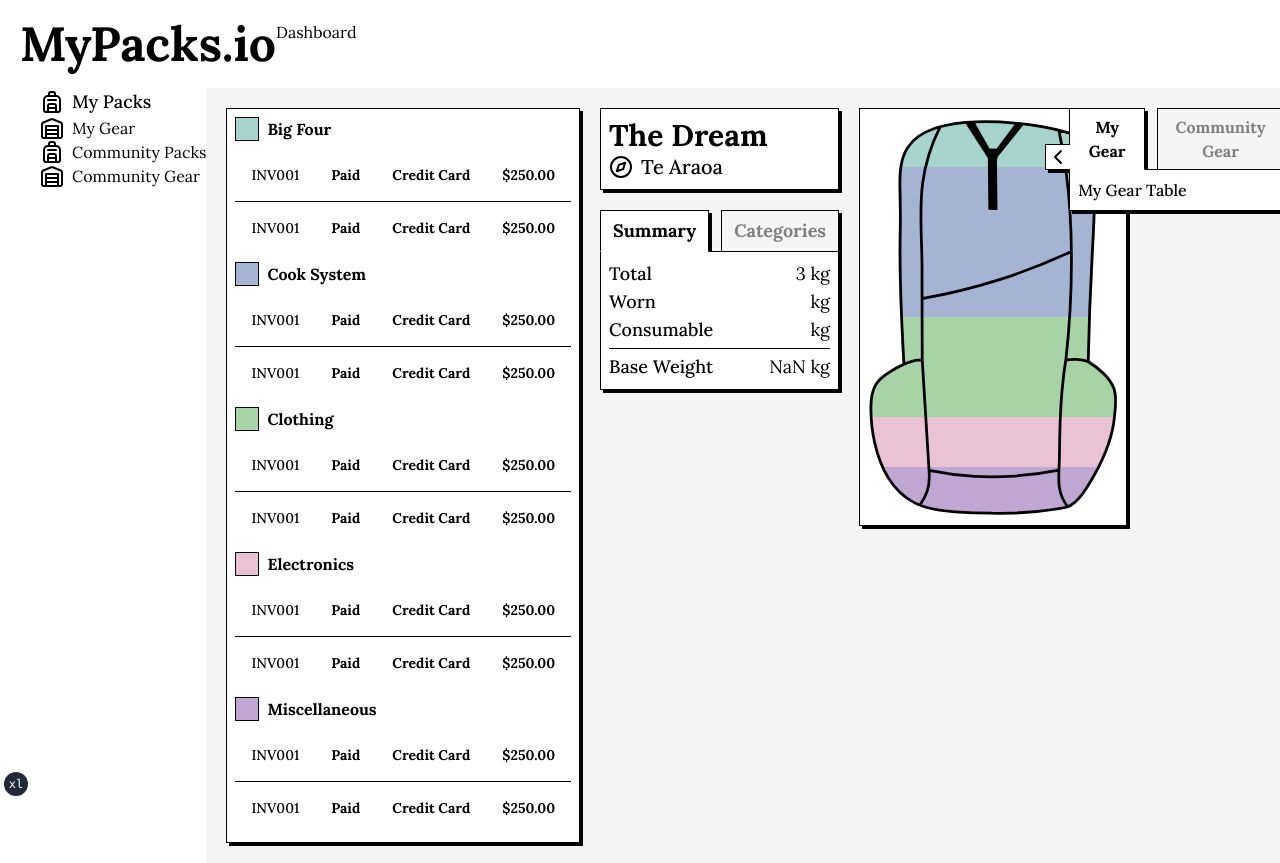
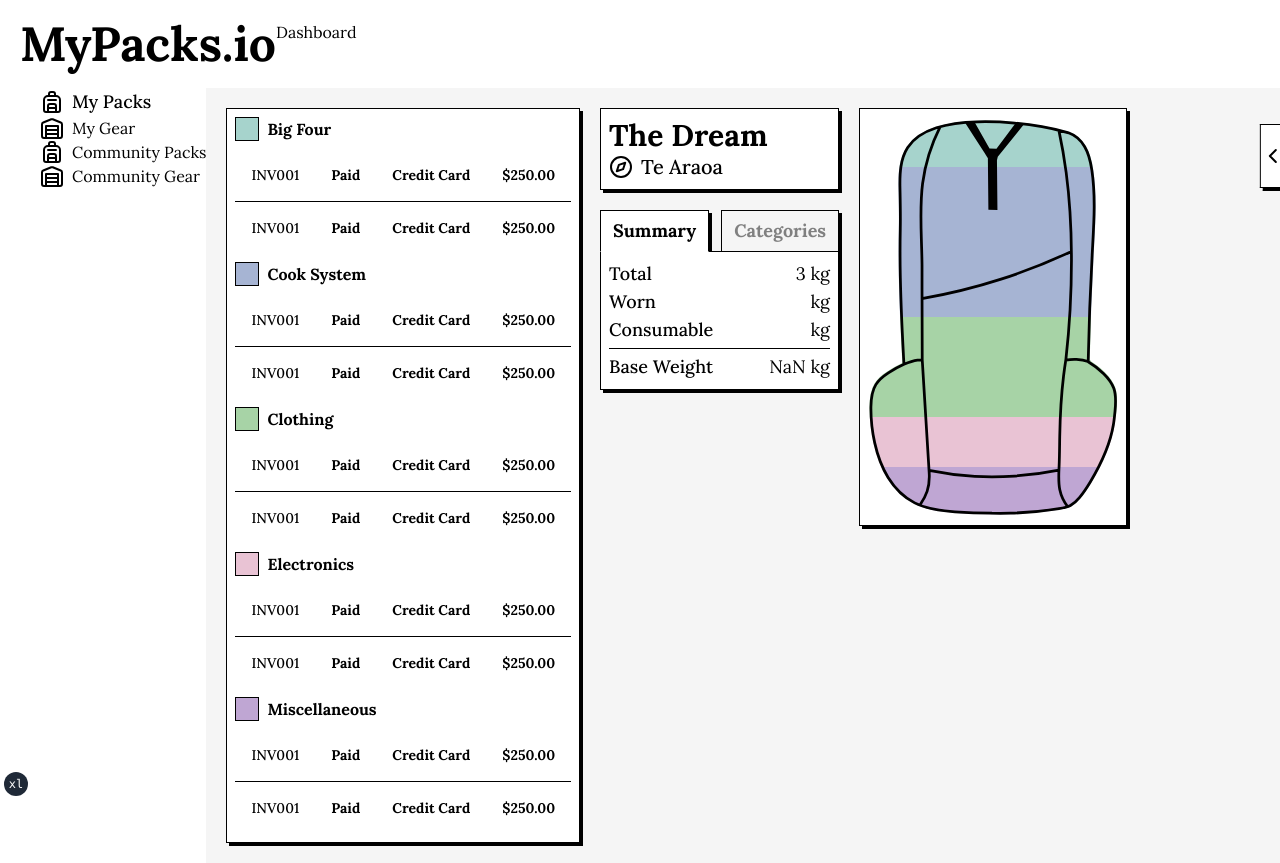
Before and after one commit to angusmellor/MyPacks, a Next.js app: page /dashboard in a window 1280 px wide. Built offline with nearby package versions, Linux system fonts and the light colour scheme.

Commit message:
gear store animation

```diff
--- a/src/app/dashboard/page.tsx
+++ b/src/app/dashboard/page.tsx
@@ -9,7 +9,7 @@
 export default function DashboardPage() {
 
   return (
-    <main className="bg-background flex-1 flex justify-between overflow-x-hidden">
+    <main className="bg-background flex-1 flex justify-between overflow-x-hidden relative">
       <section className=" flex space-x-5 p-5">
         <Card>
           <ItemsByCatTable className=" min-w-[40%]"/>
@@ -28,9 +28,7 @@
           <PackImage height={400} catWeights={[1,3,2,1,1]}/>
         </Card>
       </section>
-      <div className="relative">
-        <GearStore className="pt-5 [filter:drop-shadow(3px_3px_black)] mr-5" />
-      </div>
+      <GearStore className=" h-fit absolute [filter:drop-shadow(3px_3px_black)]" />
     </main>
   )
 }
--- a/src/components/dashboard/gearStore.tsx
+++ b/src/components/dashboard/gearStore.tsx
@@ -14,8 +14,8 @@
   const [ isOpen, setIsOpen ] = useState(false)
 
   return (
-    <aside className={cn(className, ` ${isOpen ? 'end-0' : '-end-[100%]'} absolute flex items-start `,)}>
-      <button onClick={() => setIsOpen(!isOpen)} className="bg-white border-black border-y border-l mt-[2.25rem] mr-[-1px] z-20">
+    <aside className={cn(className, `${!isOpen && ' translate-x-full'}  transition-all flex right-5`)}>
+      <button onClick={() => setIsOpen(!isOpen)} className="bg-white border-black border-y border-l h-16 mt-[2.25rem] mr-[-1px] z-20">
         {isOpen
           ? <Icons.chevronRight className="h-6 w-6 " />
           : <Icons.chevronLeft className="h-6 w-6 " />
@@ -26,12 +26,12 @@
           <TabsTrigger value="mygear" className=" font-bold w-fit">My Gear</TabsTrigger>
           <TabsTrigger value="comgear" className=" font-bold w-fit">Community Gear</TabsTrigger>
         </TabsList>
-        <TabsContent value="mygear">
+        <TabsContent value="mygear" className="h-full">
           <div className="flex justify-between">
             <h4 className=" font-medium">My Gear Table</h4>
           </div>
         </TabsContent>
-        <TabsContent value="comgear">
+        <TabsContent value="comgear" className="h-full">
           <div className="flex flex-col justify-between">
             <h4 className=" font-medium">Community Gear Table</h4>
           </div>
```
